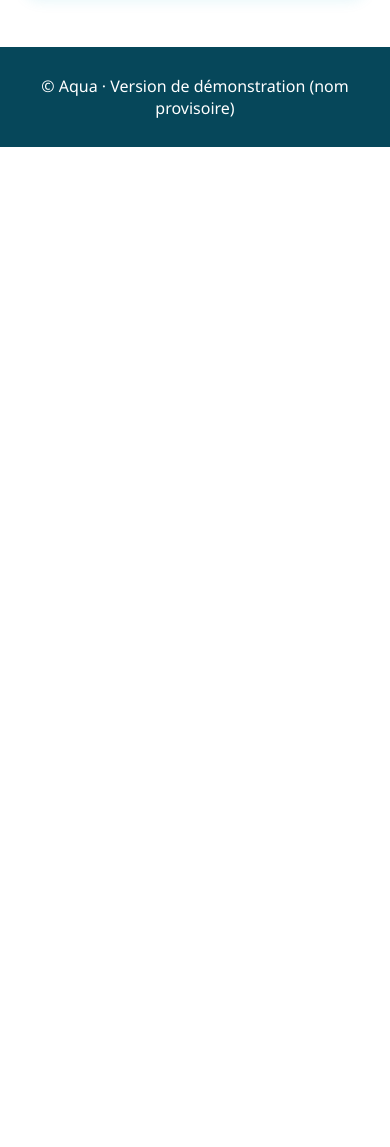
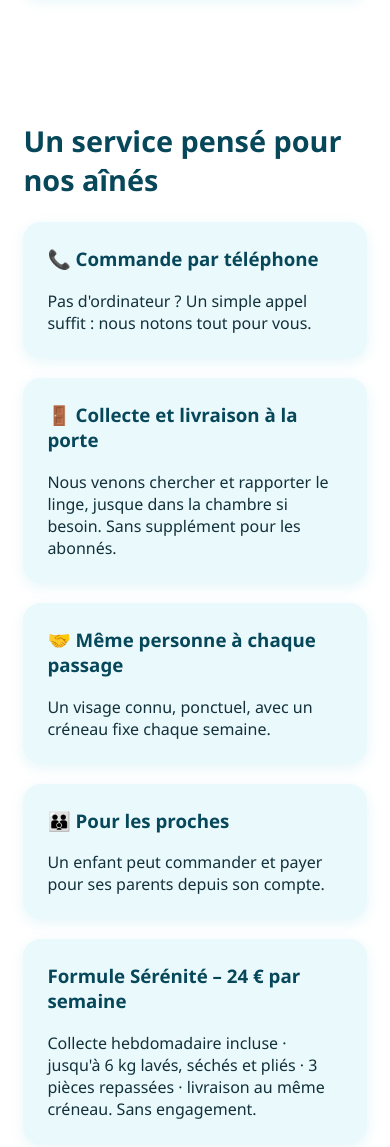
Before and after one commit to chibplanning-blip/cmr-app, a plain HTML site: page souhaila/index.html in a window 390 px wide. Shown: the part 1157-2304 px from the top of the page. Before the commit the page ends 1304 px from the top, so only its background shows below. Drawn offline with Linux system fonts and the light colour scheme.

Commit message:
Add senior customer offer (phone ordering, Sérénité plan, referral channels)
Co-Authored-By: Claude Sonnet 5.5 <noreply@anthropic.com>
Claude-Session: https://claude.ai/code/session_011YsTR1pGUuorcaXYpU26mo

```diff
--- a/souhaila/index.html
+++ b/souhaila/index.html
@@ -32,7 +32,13 @@ footer{background:var(--d);color:#fff;text-align:center;padding:28px}
 <section><div class="grid">
 <div class="card"><h3>1. Vous commandez</h3>Choisissez vos services en ligne en 2 minutes.</div>
 <div class="card"><h3>2. On collecte</h3>Nous passons chez vous au créneau choisi.</div>
-<div class="card"><h3>3. On livre</h3>Linge propre, plié ou sur cintre, sous 48 h.</div></div></section></div>
+<div class="card"><h3>3. On livre</h3>Linge propre, plié ou sur cintre, sous 48 h.</div></div></section><section><h2>Un service pensé pour nos aînés</h2><div class="grid">
+<div class="card"><h3>📞 Commande par téléphone</h3>Pas d'ordinateur ? Un simple appel suffit : nous notons tout pour vous.</div>
+<div class="card"><h3>🚪 Collecte et livraison à la porte</h3>Nous venons chercher et rapporter le linge, jusque dans la chambre si besoin. Sans supplément pour les abonnés.</div>
+<div class="card"><h3>🤝 Même personne à chaque passage</h3>Un visage connu, ponctuel, avec un créneau fixe chaque semaine.</div>
+<div class="card"><h3>👪 Pour les proches</h3>Un enfant peut commander et payer pour ses parents depuis son compte.</div></div>
+<div class="card" style="margin-top:20px"><h3>Formule Sérénité – 24 € par semaine</h3>Collecte hebdomadaire incluse · jusqu'à 6 kg lavés, séchés et pliés · 3 pièces repassées · livraison au même créneau. Sans engagement.</div></section>
+</div>
 
 <section id="tarifs" class="hide"><h2>Nos tarifs – particuliers</h2><table id="tbl"></table>
 <h2>Professionnels</h2><div class="grid">
@@ -54,7 +60,7 @@ footer{background:var(--d);color:#fff;text-align:center;padding:28px}
 
 <section id="compte" class="hide"><h2>Mon compte</h2>
 <div id="auth" class="box"><label>Prénom (inscription)<input id="nom"></label>
-<label>Type de compte<select id="type"><option value="particulier">Particulier</option><option value="restaurant">Restaurant / hôtel</option><option value="sante">Maison de repos / hôpital / clinique</option><option value="societe">Société (vêtements de travail)</option></select></label>
+<label>Type de compte<select id="type"><option value="particulier">Particulier</option><option value="senior">Particulier senior / proche d'un senior</option><option value="restaurant">Restaurant / hôtel</option><option value="sante">Maison de repos / hôpital / clinique</option><option value="societe">Société (vêtements de travail)</option></select></label>
 <label>Email<input id="mail" type="email"></label><label>Mot de passe (8 caractères min.)<input id="pw" type="password"></label>
 <button class="btn" onclick="signup()">Créer mon compte</button> <button class="btn" style="background:#ddd" onclick="login()">Se connecter</button><p id="amsg" class="msg"></p></div>
 <div id="me" class="box hide"><h3 id="hi"></h3><button class="btn" style="background:#ddd" onclick="logout()">Déconnexion</button><h3>Mes commandes</h3><div id="hist"></div></div></section>
@@ -79,7 +85,7 @@ const ETAPES=["En attente de collecte","Lavage terminé ✔","Séchage terminé
 function cycle(i){const o=L("orders");const n=ETAPES.indexOf(o[i].st);o[i].st=ETAPES[Math.min(n+1,ETAPES.length-1)];W("orders",o);
 if(window.Notification&&Notification.permission=="granted")new Notification("Aqua",{body:"Commande : "+o[i].st});else if(window.Notification)Notification.requestPermission();ui()}
 function devis(){if(!(+$("vol").value>0))return $("dmsg").textContent="Indiquez un volume.";const d=L("devis")||[];d.push({m:L("session"),v:$("vol").value,f:$("freq").value,t:$("det").value});W("devis",d);$("dmsg").textContent="Demande envoyée ✔ – nous vous répondons sous 24 h."}
-function chk(){const ok=!!L("session");const u=(L("users")||{})[L("session")];$("proBox").classList.toggle("hide",!(u&&u.type!="particulier"));$("needLogin").classList.toggle("hide",ok);$("orderForm").classList.toggle("hide",!ok)}
+function chk(){const ok=!!L("session");const u=(L("users")||{})[L("session")];$("proBox").classList.toggle("hide",!(u&&u.type!="particulier"&&u.type!="senior"));$("needLogin").classList.toggle("hide",ok);$("orderForm").classList.toggle("hide",!ok)}
 function order(){const[t,l]=calc();if(t<=0)return $("omsg").textContent="Ajoutez au moins un article.";if(!$("addr").value||!$("date").value)return $("omsg").textContent="Adresse et date requises.";
 const o=L("orders")||[];o.push({m:L("session"),d:$("date").value,s:$("slot").value,t:t+l,st:"En attente de collecte"});W("orders",o);$("omsg").className="ok";$("omsg").textContent="Commande enregistrée ✔";S.forEach((_,i)=>$("q"+i).value=0);calc()}
 ui();calc();
```
Also changed, not shown: souhaila/flyer.html (+1 -0 lines), 1 other file.
